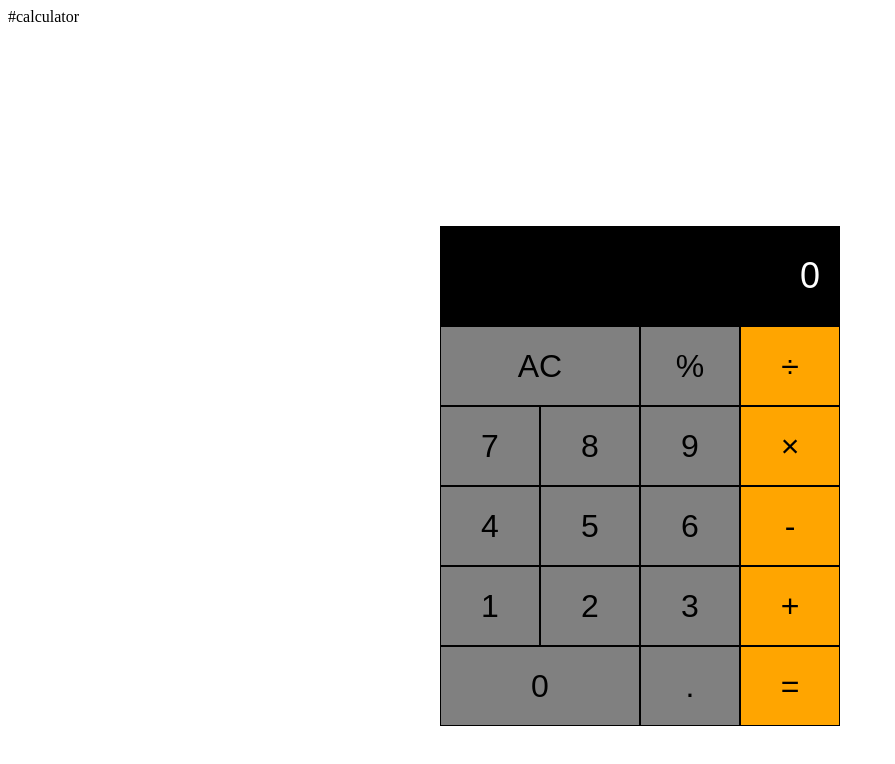
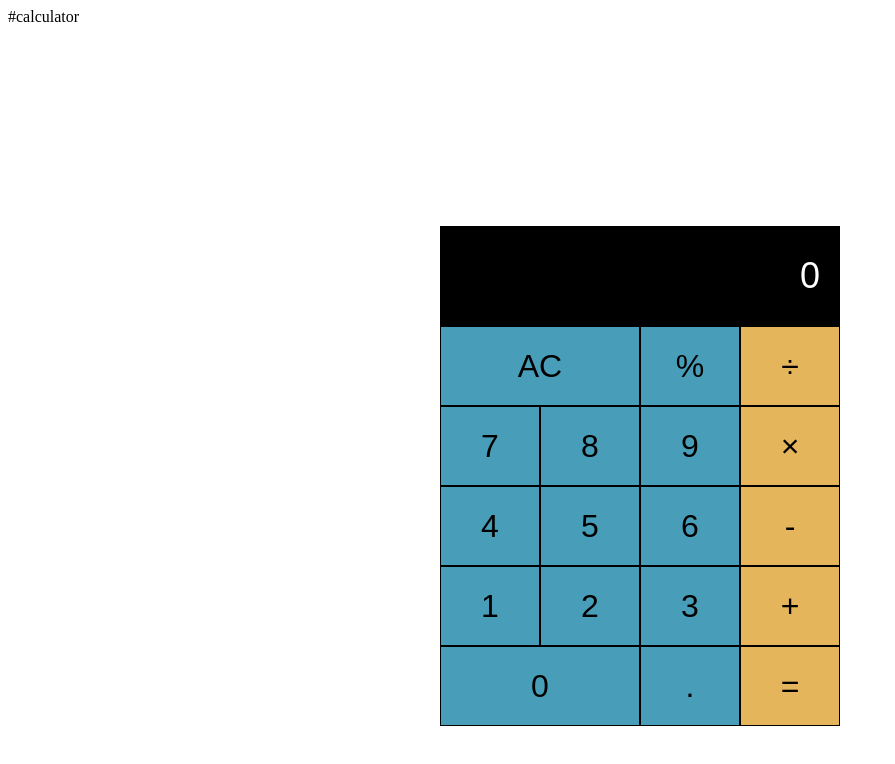
Before and after one commit to BagusSsatrio/BagusS, a plain HTML site: page index.html in a window 1280 px wide. Shown: the whole page, without its empty margins (0-895 px from the left). Drawn offline with Linux system fonts and the light colour scheme.

Commit message:
Update stylesheet.css

```diff
--- a/stylesheet.css
+++ b/stylesheet.css
@@ -27,12 +27,13 @@
 
 button {
     height: 80px;
-    background-color: gray;
+    background-color: rgb(72, 158, 185);
     border: 1px solid black;
     font-size: 32px;
     color: black;
     width: 25%;
     outline: none;
+
 }
 
 .all-clear, .zero-btn {
@@ -40,7 +41,7 @@ button {
 }
 
 .operator, .equal-sign {
-    background-color: orange;
+    background-color: rgb(229, 181, 91);
 }
 
 button:hover {
```
